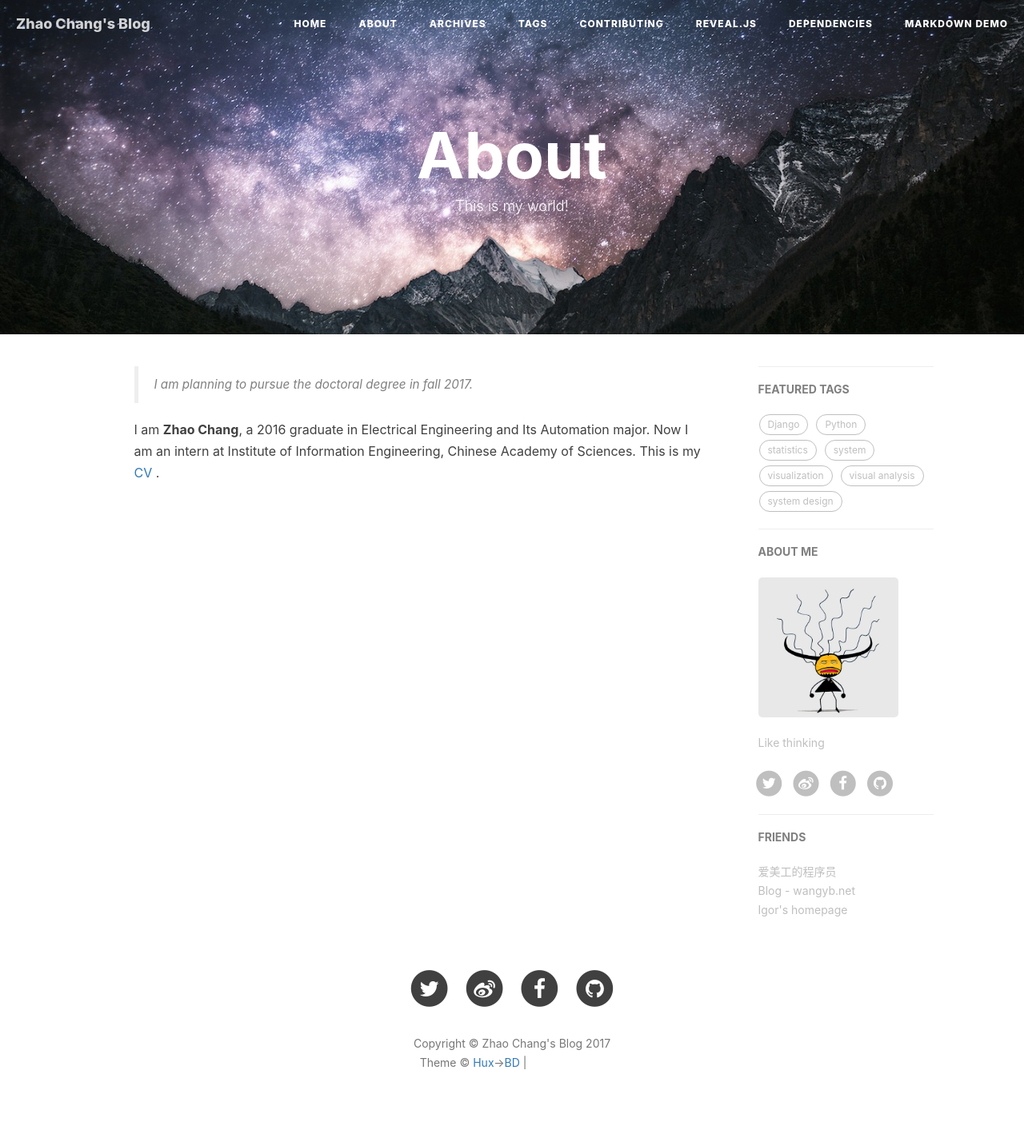
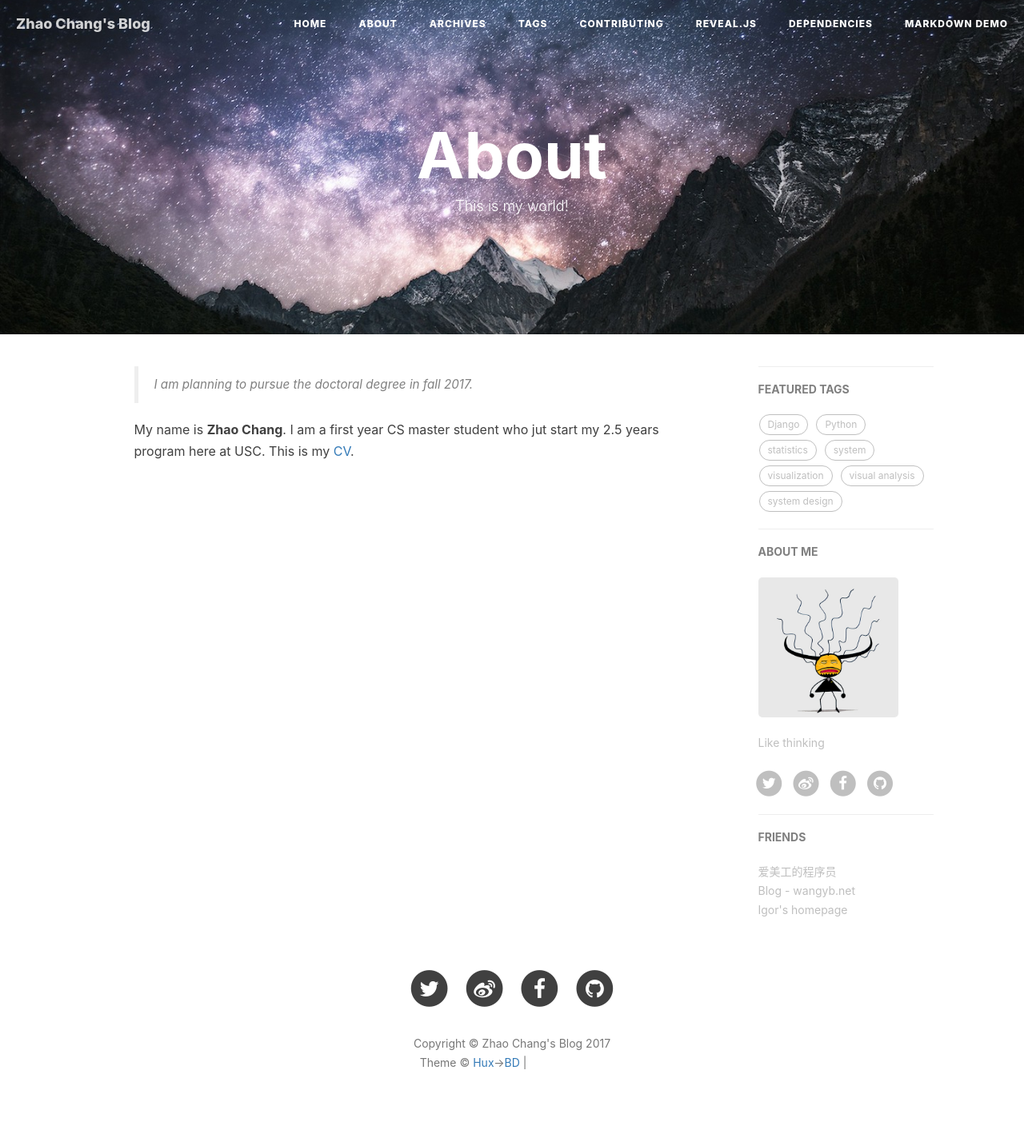
Before and after one commit to ChiaoGeek/chiaome.github.io, a Jekyll site: the page built from about.html, in a window 1280 px wide. Shown: the whole page at 80% size. Built offline with Jekyll 4.4.1, drawn with Linux system fonts in a browser that asks for light colours; nearby versions of some CDN libraries; comment, search, counter and statistics services are not loaded; grey boxes are pictures that could not be loaded.

Commit message:
change my cv address

```diff
--- a/about.html
+++ b/about.html
@@ -12,9 +12,9 @@
   <!--copied from markdown -->
     <blockquote><p> I am planning to pursue the doctoral degree in fall 2017.</p></blockquote>
 
-  I am <strong>Zhao Chang</strong>, a 2016 graduate in Electrical Engineering and Its Automation major. Now I am an intern at Institute of Information Engineering, Chinese Academy of Sciences.
-  This is my <!-- <a href="" target="_blank">CV</a>.-->
-  <a href="#" target="_blank">CV</a> .
+  My name is <strong>Zhao Chang</strong>.  I am a first year CS master student who jut start my 2.5 years program here at USC.
+  This is my  <a href="/attach/cv-zhao-chang.pdf" target="_blank">CV</a>.
+
 
 </div>
 
```
